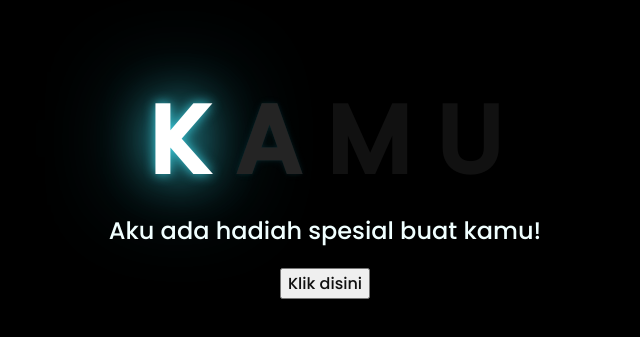
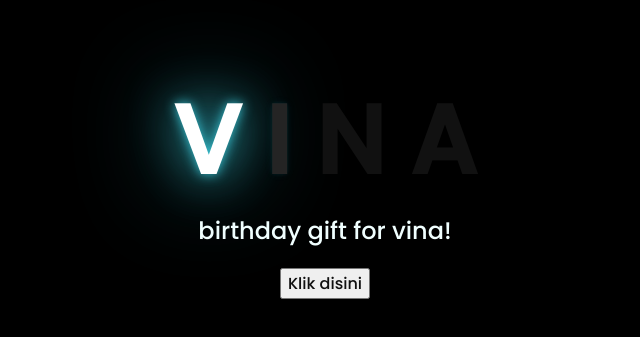
Before and after one commit to Peyy-rzival/peyy.github.io, a plain HTML site: page index.html in a window 1280 px wide. Shown: the part 225-562 px from the top of the page, without its empty margins (323-963 px from the left). Drawn offline with Linux system fonts and the light colour scheme.

Commit message:
index.html

```diff
--- a/index.html
+++ b/index.html
@@ -11,14 +11,14 @@
 <body>
     <div class="greetings">
     <!-- silahkan menambah kata sesuai keinginan dengan <span>text...</span -->
-        <span>K</span>
+        <span>V</span>
+        <span>I</span>
+        <span>N</span>
         <span>A</span>
-        <span>M</span>
-        <span>U</span>
     </div>
 
     <div class="description">
-        <span>Aku ada hadiah spesial buat kamu!</span>
+        <span>birthday gift for vina!</span>
     </div>
     <div class="button">
         <button>
```
